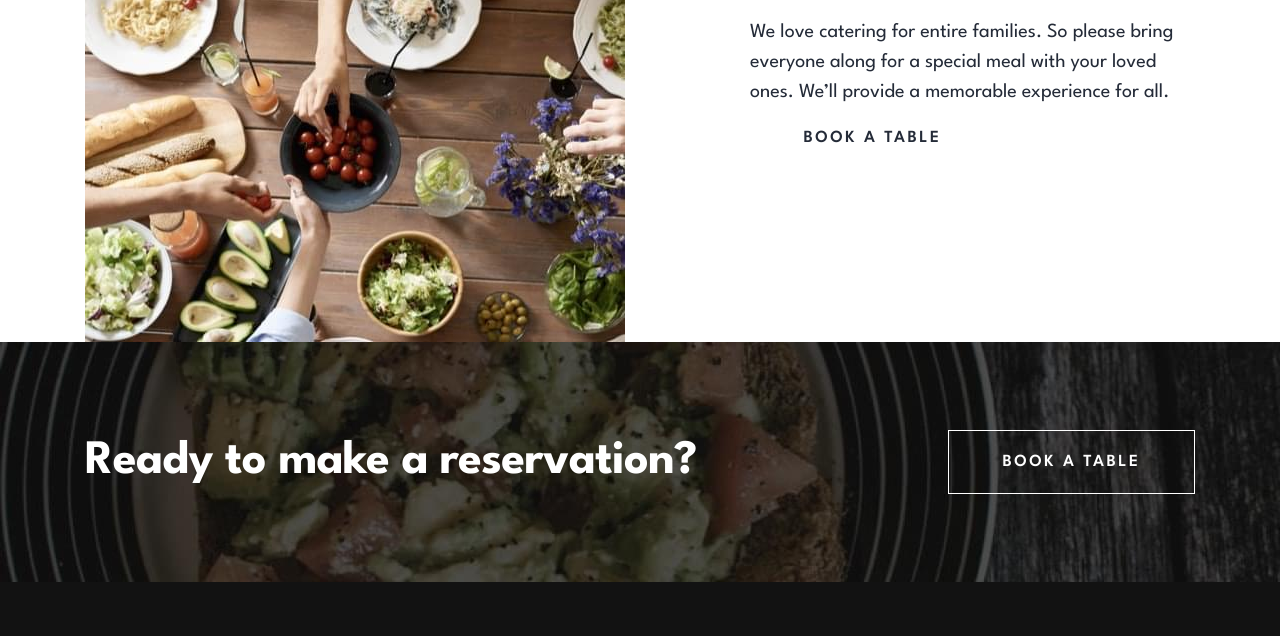
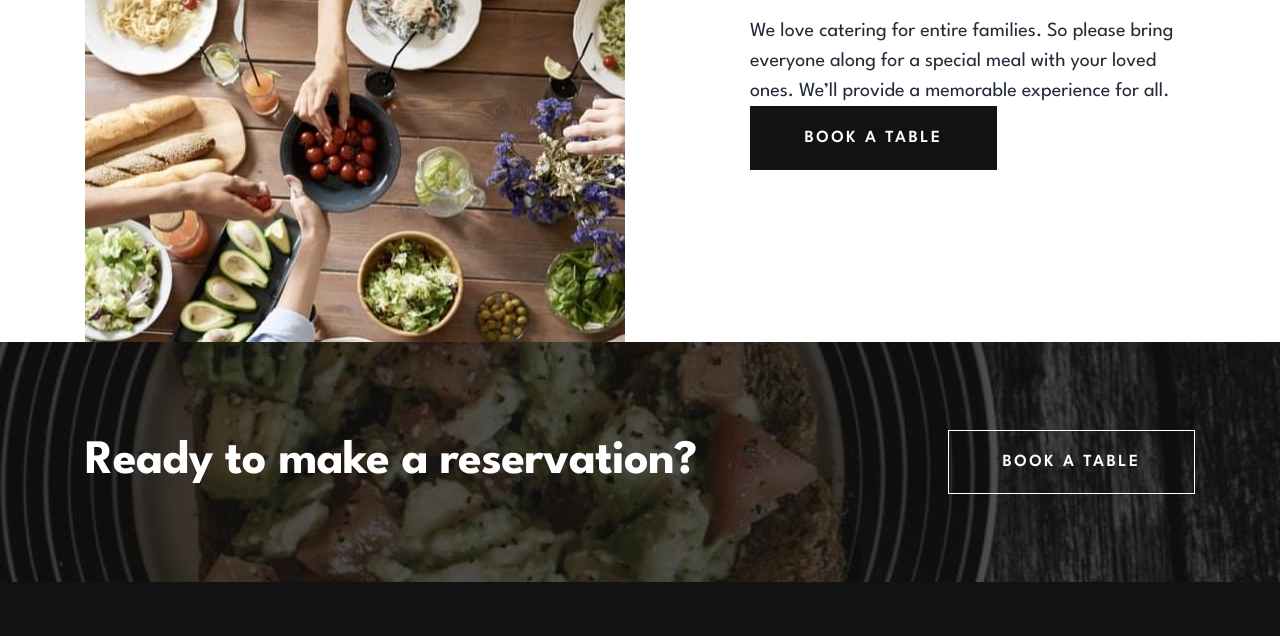
Before and after one commit to karolbanat/dine-restaurant-website, a website: page index.html in a window 1280 px wide. Shown: the part 3264-3900 px from the top of the page. Drawn offline with Linux system fonts and the light colour scheme.

Commit message:
Dark button

```diff
--- a/src/sass/components/buttons/_button.scss
+++ b/src/sass/components/buttons/_button.scss
@@ -40,4 +40,13 @@
 		--button-text-hover: var(--clr-neutral-800);
 		--button-border-clr-hover: var(--button-bg-hover);
 	}
+
+	&--dark {
+		--button-bg: var(--clr-neutral-800);
+		--button-text: var(--clr-neutral-100);
+		--button-border-clr: var(--button-bg);
+		--button-bg-hover: var(--clr-neutral-100);
+		--button-text-hover: var(--clr-neutral-800);
+		--button-border-clr-hover: var(--button-text-hover);
+	}
 }
```
Also changed, not shown: dist/css/main.min.css.
